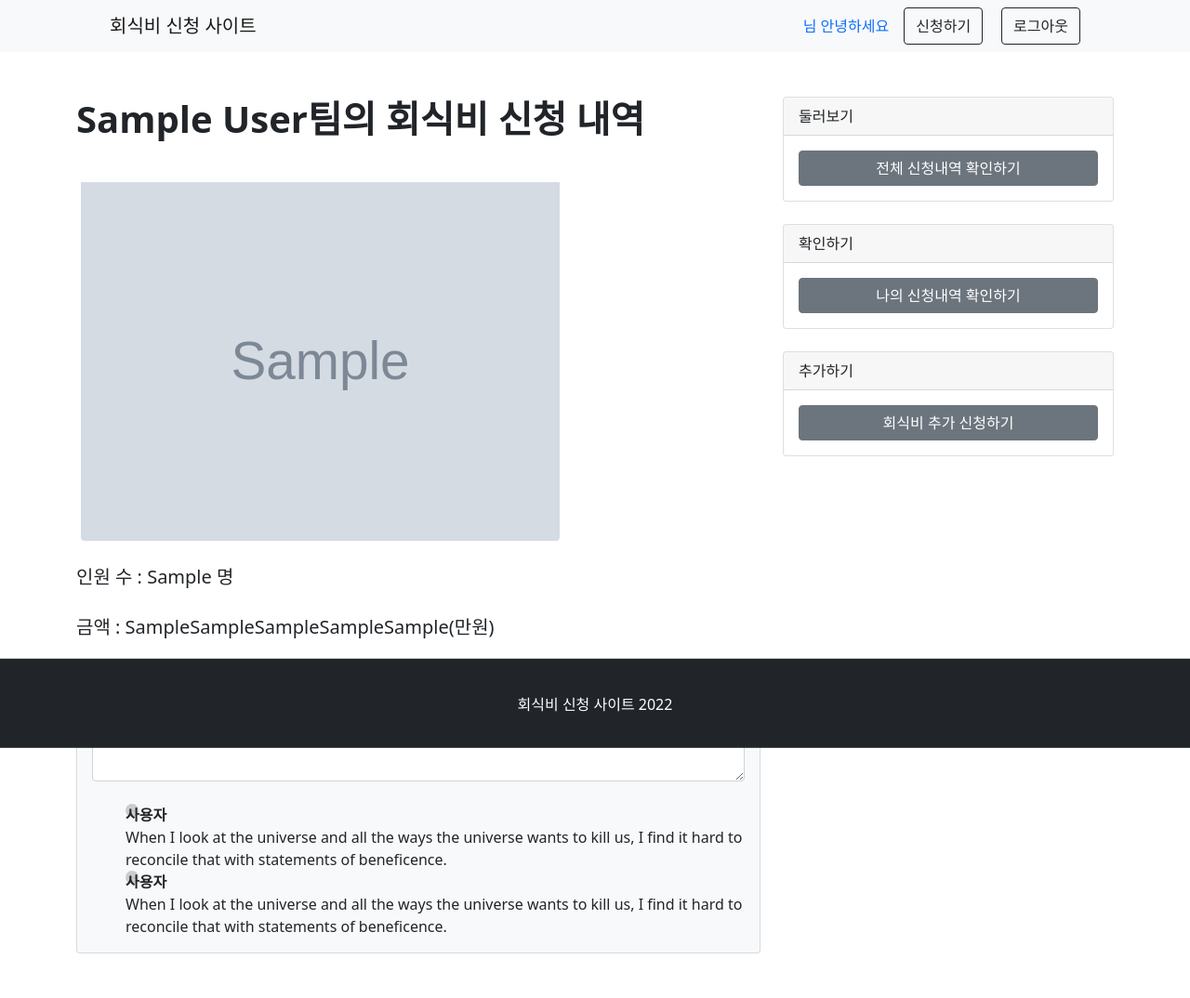
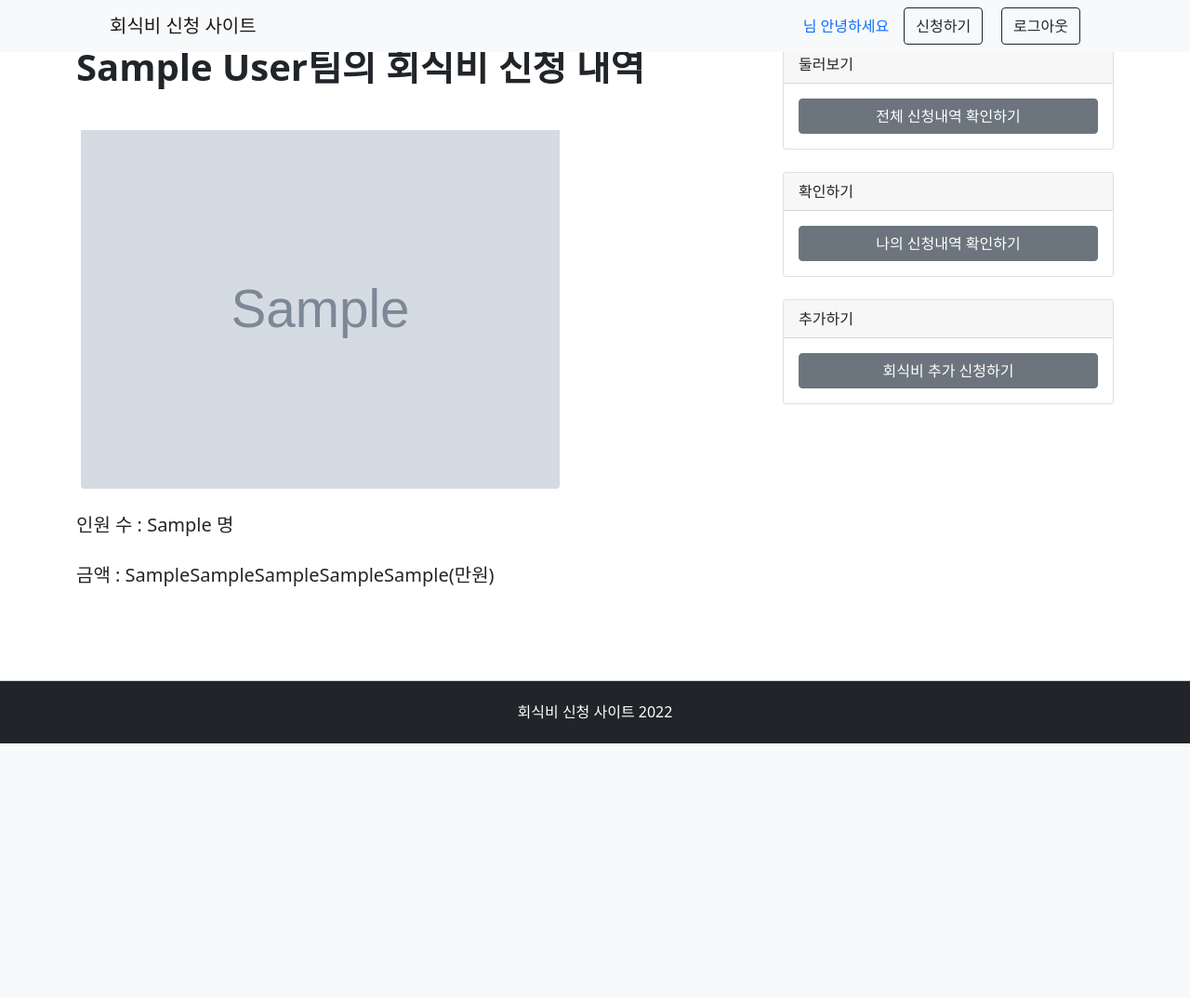
Before and after one commit to kvkvd12/5i_support_project, a Django app: page /result/1/ in a window 1280 px wide. Shown: the whole page at 93% size. After the commit the page ends 800 px from the top, so only its background shows below. Run offline with Django 4.2, Linux system fonts and the light colour scheme; tables that the repository leaves empty hold one stand-in row (values such as "Sample post"); grey boxes marked "Sample" are stand-in pictures; grey boxes labelled with a size stand in for pictures from a placeholder-image service; some libraries are stand-ins or nearby versions.

Commit message:
[modify]footer 수정 및 상단 팝업바 위치 조정

```diff
--- a/templates/base.html
+++ b/templates/base.html
@@ -20,7 +20,7 @@
     </head>
     <body>
         <!-- Navigation-->
-        <nav class="navbar navbar-expand-lg navbar-light bg-light" >
+        <nav class="navbar navbar-expand-lg navbar-light bg-light" style="position: fixed; z-index: 1; width: 100%; top:0;">
             <div class="container px-4 px-lg-5">
                 <a class="navbar-brand" href="/">회식비 신청 사이트</a>
                 <button class="navbar-toggler" type="button" data-bs-toggle="collapse" data-bs-target="#navbarSupportedContent" aria-controls="navbarSupportedContent" aria-expanded="false" aria-label="Toggle navigation"><span class="navbar-toggler-icon"></span></button>
@@ -50,9 +50,9 @@
         {% endblock %}
 <!-- Footer-->
         <div id='wrapper' style="position: fixed; bottom: 0; width: 100%;">
-            <footer class="py-5 bg-dark" style="position : relative; transform : translateY(5%);">
-                <div class="container" style="height: 0px; margin-top:-11px;">
-                    <p class="m-0 text-center text-white">회식비 신청 사이트 2022</p></div>
+            <footer class="py-5 bg-dark" style="position : relative; transform : translateY(30%);">
+                <div class="container" style="height: 0px; margin-top:-27px;">
+                    <p class="m-0 text-center text-white" >회식비 신청 사이트 2022</p></div>
             </footer>
         </div>
     </body>
--- a/templates/support_data/home.html
+++ b/templates/support_data/home.html
@@ -51,7 +51,7 @@
     }
 </style>
 <div class="container mt-5">
-    <div class="row">
+    <div class="row" style="margin-top: 100px;">
         <div class="col-lg-8">
             <!-- Product section-->
             {% for my_image in my_images %}
@@ -113,7 +113,7 @@
         </div>
         <!-- Side widgets-->
         <div class="col-lg-4">
-            <div class="card mb-4">
+            <div class="card mb-4" style="margin-top: 20px;">
                 <div class="card-header">확인하기</div>
                 <div class="card-body">
                     <div class="d-grid gap-2">
--- a/templates/support_data/result.html
+++ b/templates/support_data/result.html
@@ -33,34 +33,7 @@
                 </section>
             </article>
             <!-- Comments section -->
-            <section class="mb-5">
-                <div class="card bg-light">
-                    <div class="card-body">
-                        <!-- Comment form-->
-                        <form class="mb-4"><textarea class="form-control" rows="3" placeholder="댓글을 남겨주세요!"></textarea>
-                        </form>
-                        <!-- Single comment-->
-                        <div class="d-flex">
-                            <div class="flex-shrink-0"><img class="rounded-circle"
-                                    src="https://dummyimage.com/50x50/ced4da/6c757d.jpg" alt="..." /></div>
-                            <div class="ms-3">
-                                <div class="fw-bold">사용자</div>
-                                When I look at the universe and all the ways the universe wants to kill us, I find it
-                                hard to reconcile that with statements of beneficence.
-                            </div>
-                        </div>
-                        <div class="d-flex">
-                            <div class="flex-shrink-0"><img class="rounded-circle"
-                                    src="https://dummyimage.com/50x50/ced4da/6c757d.jpg" alt="..." /></div>
-                            <div class="ms-3">
-                                <div class="fw-bold">사용자</div>
-                                When I look at the universe and all the ways the universe wants to kill us, I find it
-                                hard to reconcile that with statements of beneficence.
-                            </div>
-                        </div>
-                    </div>
-                </div>
-            </section>
+
         </div>
 
         <!-- Side widgets-->
```
Also changed, not shown: result1.png, support_data/migrations/0001_initial.py, support_data/migrations/0002_initial.py (added), user/migrations/0001_initial.py.
